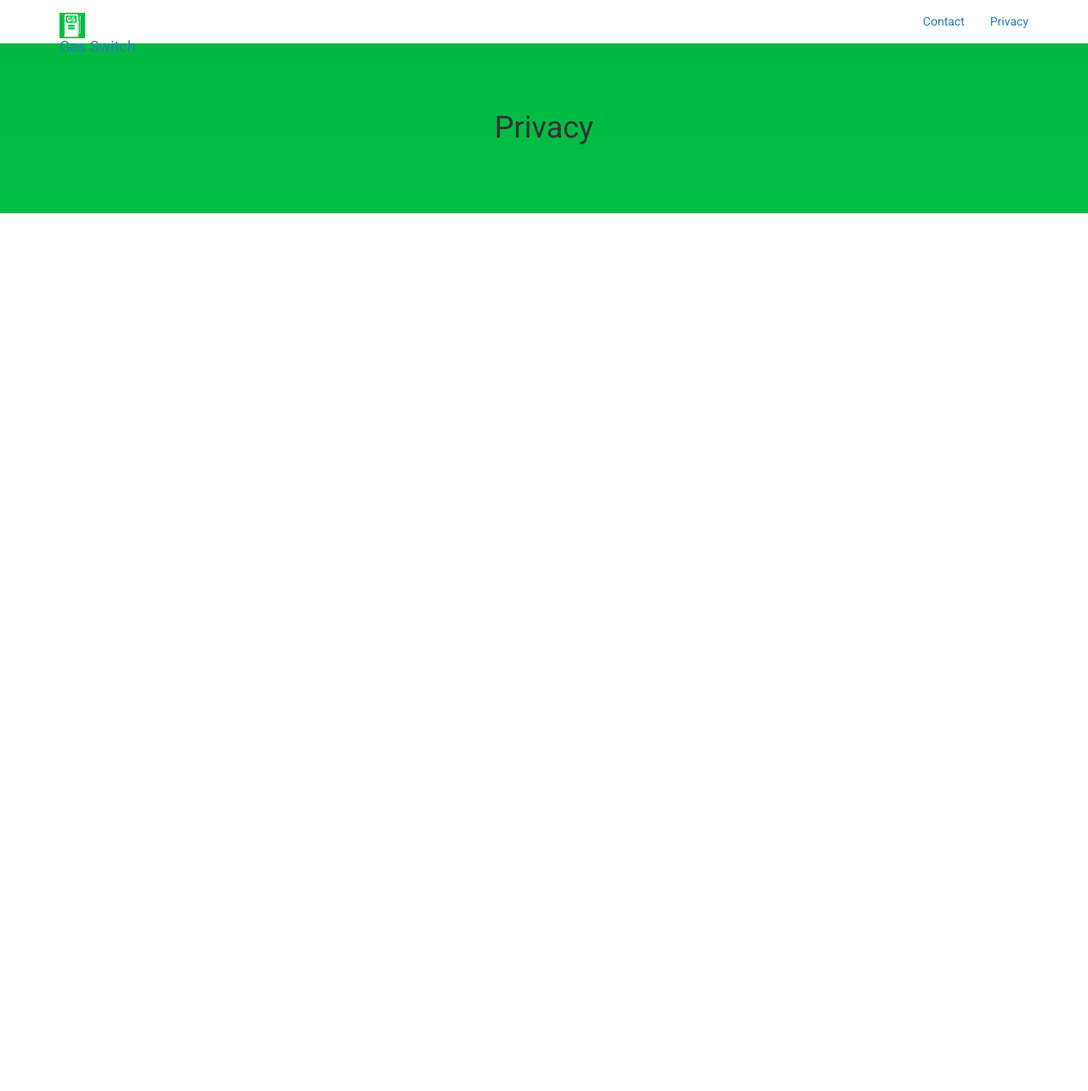
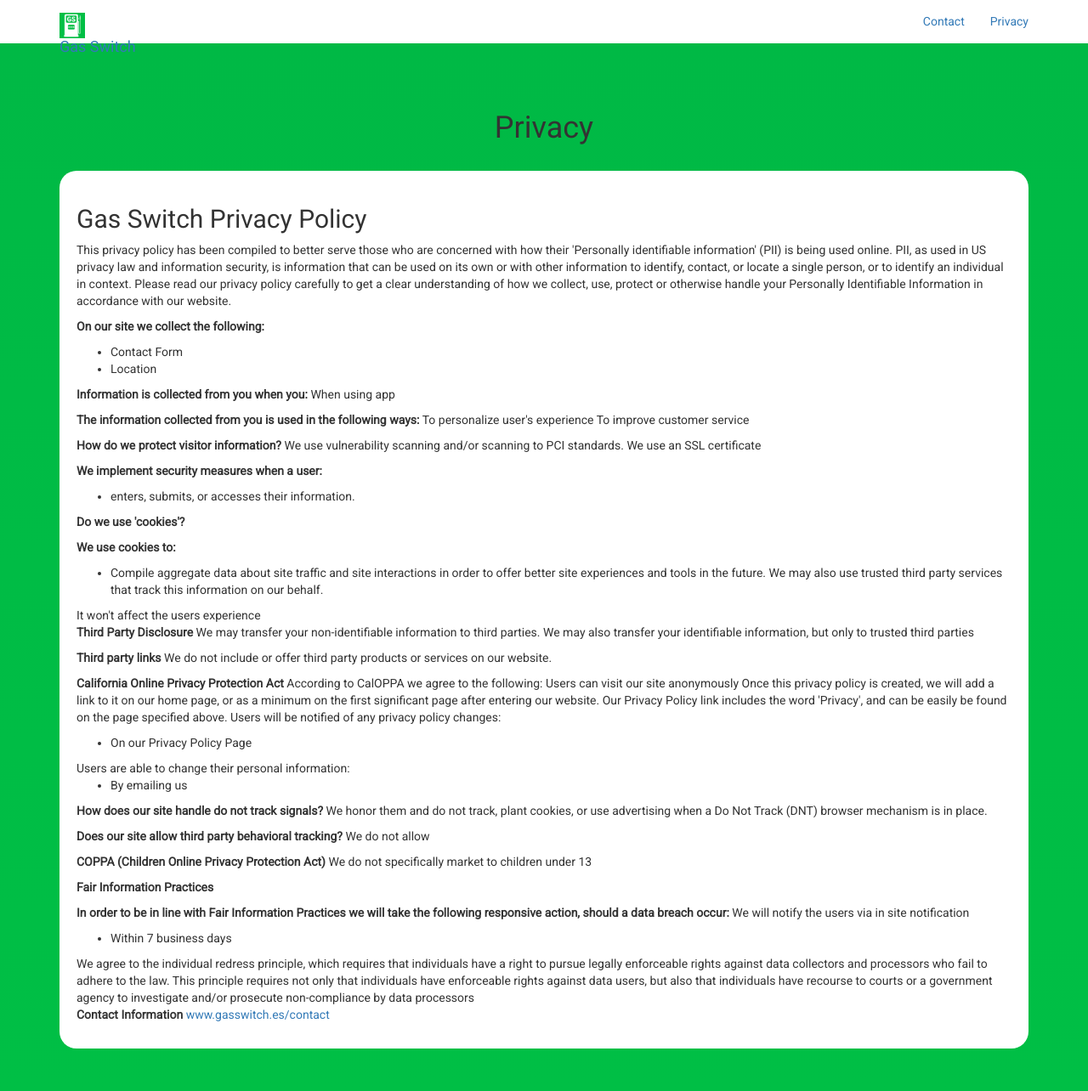
Before and after one commit to gasswitch/gasswitch.github.io, a Jekyll site: the page built from privacy.html, in a window 1280 px wide. Shown: the whole page at 85% size. Built offline with Jekyll 4.4.1, drawn with Linux system fonts in a browser that asks for light colours; nearby versions of some CDN libraries; before the commit the page ends 900 px from its top, so only the background shows below that.

Commit message:
Add Privacy Policy
Closes #1

```diff
--- a/css/main.css
+++ b/css/main.css
@@ -23,3 +23,10 @@
   margin-right: 5px;
   height: 30px;
 }
+
+.content {
+  background-color: #FFFFFF;
+  text-align: left;
+  padding: 20px;
+  border-radius: 20px;
+}
--- a/privacy.html
+++ b/privacy.html
@@ -3,3 +3,80 @@
 title: Privacy
 permalink: /privacy/
 ---
+
+<div class="content">
+  <h2>Gas Switch Privacy Policy</h2>
+
+  <p>This privacy policy has been compiled to better serve those who are concerned with how their 'Personally identifiable information' (PII) is being used online. PII, as used in US privacy law and information security, is information that can be used on its own or with other information to identify, contact, or locate a single person, or to identify an individual in context. Please read our privacy policy carefully to get a clear understanding of how we collect, use, protect or otherwise handle your Personally Identifiable Information in accordance with our website.
+
+  <p><b>On our site we collect the following:</b>
+
+  <ul><li>Contact Form</li>
+    <li>Location</li></ul>
+
+  <p><b>Information is collected from you when you:</b>
+
+  When using app
+
+  <p><b>The information collected from you is used in the following ways:</b>
+
+  To personalize user's experience
+  To improve customer service
+
+  <p><b>How do we protect visitor information?</b>
+
+  We use vulnerability scanning and/or scanning to PCI standards.
+  We use an SSL certificate
+
+  <p><b>We implement security measures when a user:</b>
+  <ul><li>enters, submits, or accesses their information.</li></ul>
+
+  <p><b>Do we use 'cookies'?</b>
+
+
+  <p><b>We use cookies to:</b>
+  <ul><li>Compile aggregate data about site traffic and site interactions in order to offer better site experiences and tools in the future. We may also use trusted third party services that track this information on our behalf.</li></ul>
+  It won't affect the users experience
+
+  <p><b>Third Party Disclosure</b>
+
+  We may transfer your non-identifiable information to third parties. We may also transfer your identifiable information, but only to trusted third parties
+
+  <p><b>Third party links</b>
+
+  We do not include or offer third party products or services on our website.
+
+  <p><b>California Online Privacy Protection Act</b>
+
+  According to CalOPPA we agree to the following:
+  Users can visit our site anonymously
+  Once this privacy policy is created, we will add a link to it on our home page, or as a minimum on the first significant page after entering our website.
+  Our Privacy Policy link includes the word 'Privacy', and can be easily be found on the page specified above.
+
+  Users will be notified of any privacy policy changes:
+  <ul><li>On our Privacy Policy Page</li></ul>
+  Users are able to change their personal information:
+  <ul><li>By emailing us</li></ul>
+
+  <p><b>How does our site handle do not track signals?</b>
+  We honor them and do not track, plant cookies, or use advertising when a Do Not Track (DNT) browser mechanism is in place.
+
+  <p><b>Does our site allow third party behavioral tracking?</b>
+  We do not allow
+
+  <p><b>COPPA (Children Online Privacy Protection Act)</b>
+
+  We do not specifically market to children under 13
+
+  <p><b>Fair Information Practices</b>
+
+  <p><b>In order to be in line with Fair Information Practices we will take the following responsive action, should a data breach occur:</b>
+  We will notify the users via in site notification
+  <ul><li>Within 7 business days</li></ul>
+
+  We agree to the individual redress principle, which requires that individuals have a right to pursue legally enforceable rights against data collectors and processors who fail to adhere to the law. This principle requires not only that individuals have enforceable rights against data users, but also that individuals have recourse to courts or a government agency to investigate and/or prosecute non-compliance by data processors
+
+  <p><b>Contact Information</b>
+
+  <a href="/contact">www.gasswitch.es/contact</a>
+</div>
```
